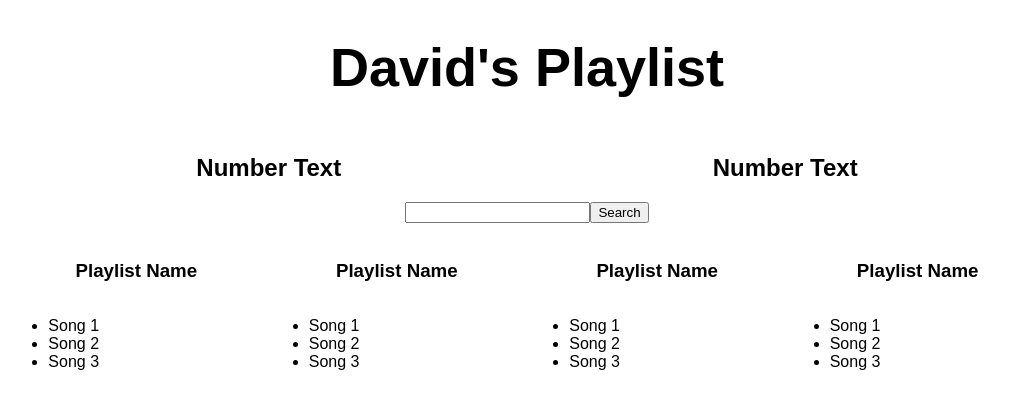
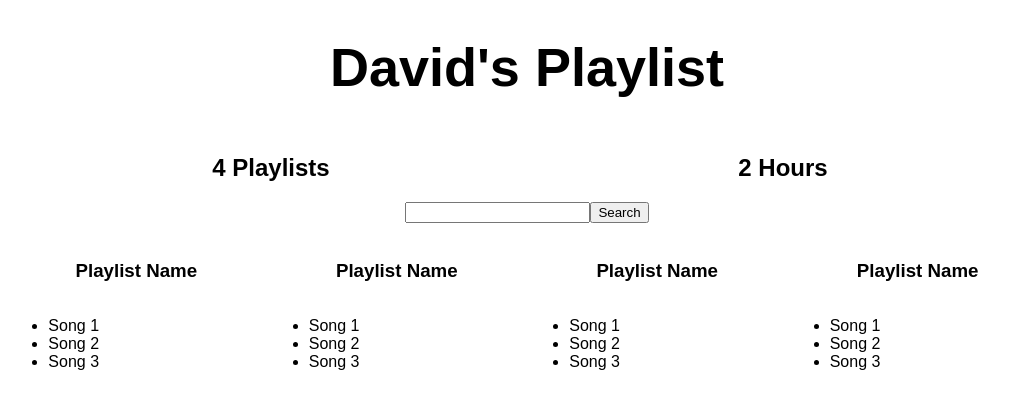
Before and after one commit to vkbinfo/react-music-playlist, a React (Create React App) app: page / in a window 1280 px wide. Shown: the top 408 px of the page, without its empty margins (113-1122 px from the left). Built offline with nearby package versions, Linux system fonts and the light colour scheme.

Commit message:
Added user fake data

```diff
--- a/src/App.js
+++ b/src/App.js
@@ -11,40 +11,55 @@ let fakeServerData = {
     playlists : [
       { name: "Pink Floyd's Best",
         songs: [
-          "Shine on crazy Diamond",
-          "Wish You were here",
-          "Us and Them"
+          {name: "Shine on crazy Diamond", length: 345},
+          {name: "Wish You were here", length: 800},
+          {name: "Us and Them", length: 900}
         ]
       },
       {name: "Pink Floyd's Best",
       songs: [
-        "Shine on crazy Diamond",
-        "Wish You were here",
-        "Us and Them"
+        {name: "Shine on crazy Diamond", length: 345},
+        {name: "Wish You were here", length: 800},
+        {name: "Us and Them", length: 900}
       ]
       },
       {name: "Pink Floyd's Best",
       songs: [
-        "Shine on crazy Diamond",
-        "Wish You were here",
-        "Us and Them"
+        {name: "Shine on crazy Diamond", length: 345},
+        {name: "Wish You were here", length: 800},
+        {name: "Us and Them", length: 900}
       ]
       },
       {name: "Pink Floyd's Best",
       songs: [
-        "Shine on crazy Diamond",
-        "Wish You were here",
-        "Us and Them"
+        {name: "Shine on crazy Diamond", length: 345},
+        {name: "Wish You were here", length: 800},
+        {name: "Us and Them", length: 900}
       ]
     }
     ]
   }
 }
-class Aggregate extends Component {
+class PlaylistCounter extends Component {
   render(){
     return (
       <div style={{...colorSetting, width: "40%", display: 'inline-block'}}>
-        <h2>Number Text</h2>
+        <h2>{this.props.playlists.length} Playlists</h2>
+      </div>
+    );
+  }
+}
+
+class HoursCounter extends Component {
+  render(){
+    let allSongs = this.props.playlists.reduce((allPlaylist, playlist) =>{
+      return allPlaylist.concat(playlist.songs)}
+    ,[])
+    let totalDuaration = allSongs.reduce((sum, song) =>
+    {return sum + song.length;}, 0);
+    return (
+      <div style={{...colorSetting, width: "40%", display: 'inline-block'}}>
+        <h2>{Math.round(totalDuaration/3600)} Hours</h2>
       </div>
     );
   }
@@ -79,13 +94,29 @@ class Playlist extends Component {
 }
 
 class App extends Component {
+  constructor(props){
+    super();
+    this.state = {serverData: {}};
+  }
+
+  componentDidMount(){
+    setTimeout(() => {
+      this.setState({serverData: fakeServerData});
+      }, 2000
+    );
+
+  }
   render() {
     return (
       <div className = "App">
-      <h1 style = {{...colorSetting, fontSize : '54px'}}> {fakeServerData.user.name}'s Playlist </h1>
-      <Aggregate /> <Aggregate />
+      {this.state.serverData.user ?
+      <div>
+      <h1 style = {{...colorSetting, fontSize : '54px'}}> {this.state.serverData.user.name}'s Playlist </h1>
+      <PlaylistCounter playlists = {this.state.serverData.user.playlists} />
+      <HoursCounter playlists = {this.state.serverData.user.playlists} />
       <Filter />
       <Playlist /> <Playlist /> <Playlist /> <Playlist />
+      </div> : <h2> Loading... </h2>}
       </div>
     );
   }
```
